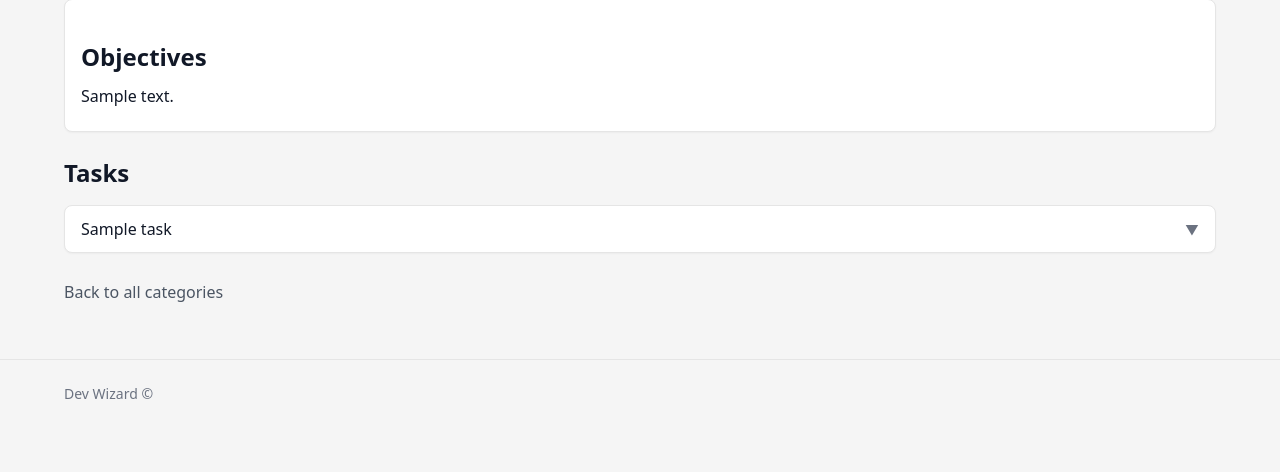
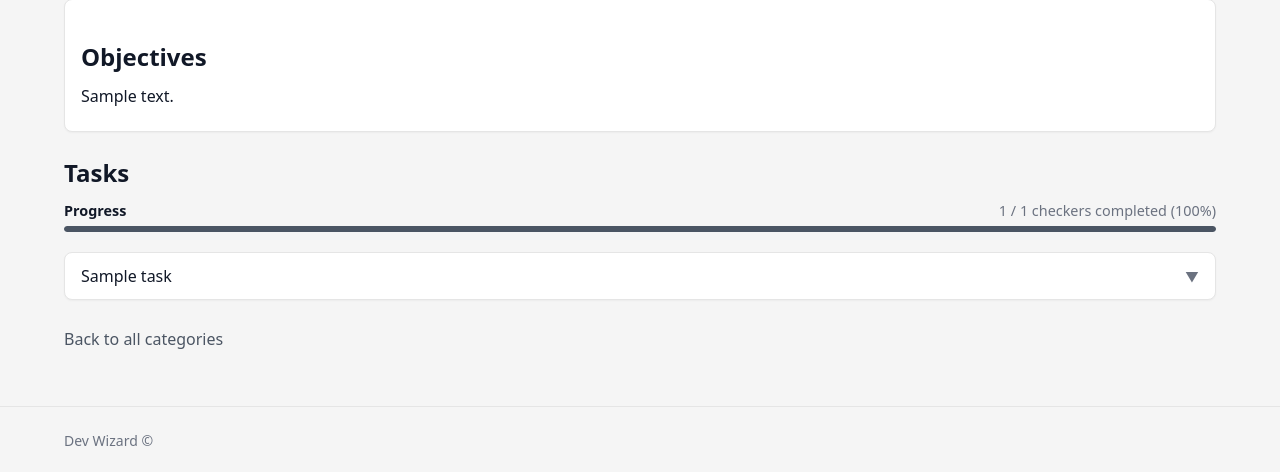
Before and after one commit to Babajideshadare/dev_wizard, a Django app: a page that uses curriculum/templates/curriculum/topic_detail.html in a window 1280 px wide. Shown: the part 215-687 px from the top of the page. Run offline with Django 5.2, Linux system fonts and the light colour scheme; a user stored in the database is signed in; tables that the repository leaves empty hold one stand-in row (values such as "Sample post").

Commit message:
Add topic progress summary and progress bar

```diff
--- a/curriculum/static/curriculum/css/style.css
+++ b/curriculum/static/curriculum/css/style.css
@@ -114,12 +114,6 @@ p {
     margin-top: 8px;
 }
 
-.home-sidebar {
-}
-
-.home-main {
-}
-
 /* ---------- Cards & grids ---------- */
 
 .card-grid {
@@ -179,7 +173,45 @@ p {
     margin-bottom: 24px;
 }
 
-/* Task list as accordions */
+/* Topic-level progress summary */
+
+.topic-progress {
+    margin: 12px 0 20px;
+}
+
+.topic-progress-top {
+    display: flex;
+    justify-content: space-between;
+    align-items: baseline;
+    font-size: 0.9rem;
+    margin-bottom: 6px;
+}
+
+.topic-progress-label {
+    font-weight: 600;
+}
+
+.topic-progress-summary {
+    color: var(--text-muted);
+}
+
+.topic-progress-bar {
+    position: relative;
+    height: 6px;
+    border-radius: 9999px;
+    background-color: #e5e7eb;   /* gray-200 */
+    overflow: hidden;
+}
+
+.topic-progress-bar-fill {
+    height: 100%;
+    border-radius: 9999px;
+    background-color: var(--accent);  /* gray-600 */
+    width: 0;
+    transition: width 0.2s ease-out;
+}
+
+/* ---------- Task list as accordions ---------- */
 
 .task-list {
     display: flex;
@@ -256,7 +288,7 @@ p {
 }
 
 .checker-card > summary::-webkit-details-marker {
-    display:none;
+    display: none;
 }
 
 .checker-header-title {
--- a/curriculum/templates/curriculum/topic_detail.html
+++ b/curriculum/templates/curriculum/topic_detail.html
@@ -29,6 +29,22 @@
     </div>
 
     <h2>Tasks</h2>
+
+    {% if total_checkers > 0 %}
+        <div class="topic-progress">
+            <div class="topic-progress-top">
+                <span class="topic-progress-label">Progress</span>
+                <span class="topic-progress-summary">
+                    {{ completed_checkers }} / {{ total_checkers }} checkers completed
+                    ({{ progress_percent }}%)
+                </span>
+            </div>
+            <div class="topic-progress-bar">
+                <div class="topic-progress-bar-fill" style="width: {{ progress_percent }}%;"></div>
+            </div>
+        </div>
+    {% endif %}
+
     {% if tasks %}
         <div class="task-list">
             {% for task in tasks %}
--- a/curriculum/views.py
+++ b/curriculum/views.py
@@ -43,15 +43,13 @@ def category_detail(request, slug):
 def topic_detail(request, slug):
     """
     Topic detail page: show one Topic, its Objectives, and its Tasks (with Checkers).
-    User must be logged in to access this page.
-    Also includes per-user checker completion status, and can keep a specific
-    task/checker section open based on query params.
+    Includes per-user checker completion status and a topic-level progress summary.
     """
     topic = get_object_or_404(Topic, slug=slug)
     objectives = topic.objectives.all().order_by("order", "id")
     tasks = topic.tasks.all().prefetch_related("checkers").order_by("order", "id")
 
-    # Load this user's progress for all checkers under this topic
+    # Completed checkers for this user on this topic
     progress_qs = UserCheckerProgress.objects.filter(
         user=request.user,
         checker__task__topic=topic,
@@ -60,6 +58,15 @@ def topic_detail(request, slug):
     completed_checker_ids = list(
         progress_qs.values_list("checker_id", flat=True)
     )
+    completed_checkers = len(completed_checker_ids)
+
+    # Total checkers in this topic
+    total_checkers = Checker.objects.filter(task__topic=topic).count()
+
+    if total_checkers > 0:
+        progress_percent = int((completed_checkers / total_checkers) * 100)
+    else:
+        progress_percent = 0
 
     # Determine which task (and its checker section) should be open
     open_task_id = request.GET.get("open_task")
@@ -77,6 +84,9 @@ def topic_detail(request, slug):
         "tasks": tasks,
         "completed_checker_ids": completed_checker_ids,
         "open_task_id": open_task_id,
+        "total_checkers": total_checkers,
+        "completed_checkers": completed_checkers,
+        "progress_percent": progress_percent,
     }
     return render(request, "curriculum/topic_detail.html", context)
 
```
